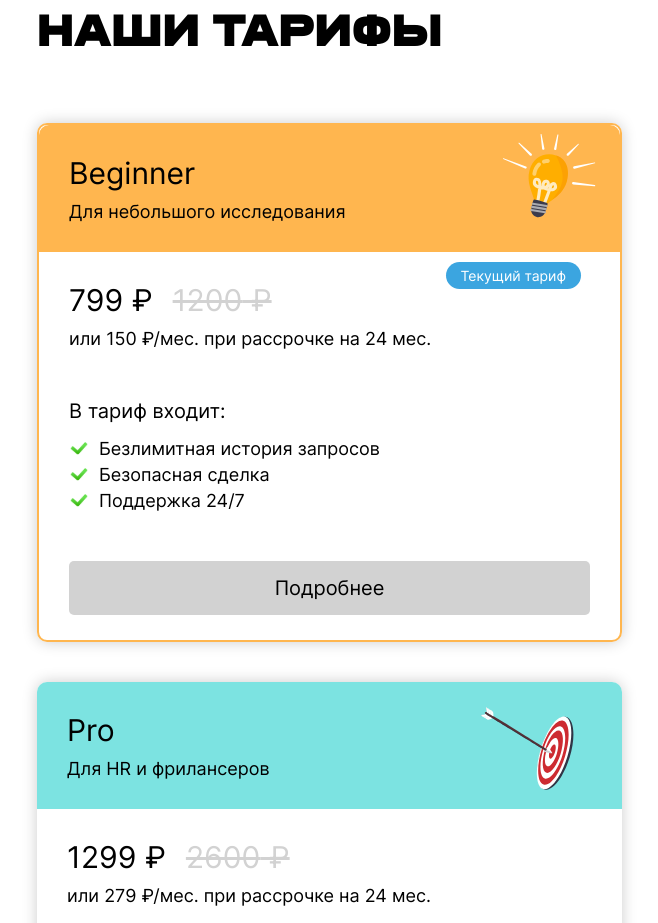
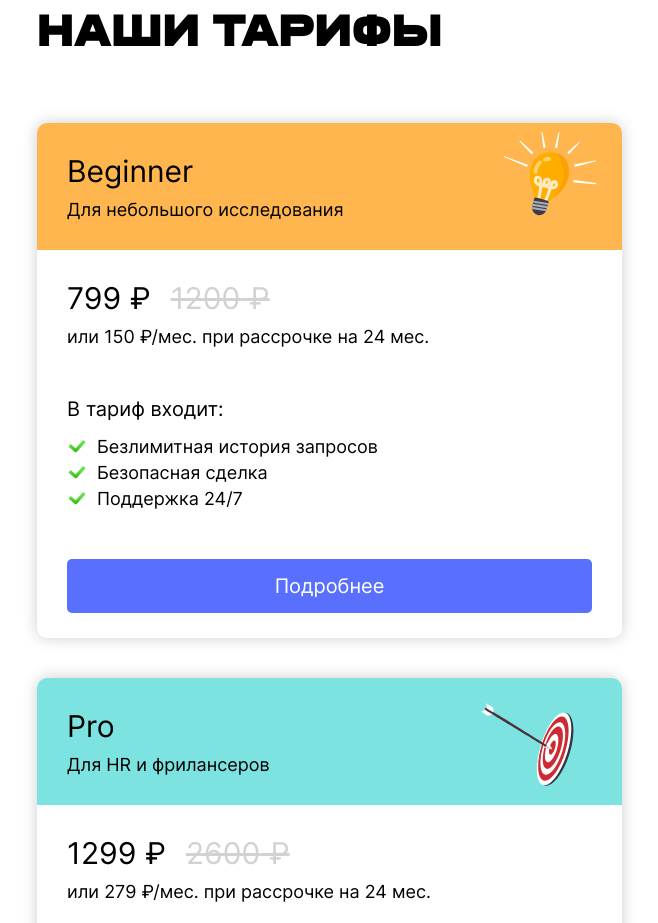
Before and after one commit to Dzasikivarasi/SCAN, a React (Vite) app: page / in a window 1280 px wide. Shown: the part 2020-2943 px from the top of the page, without its empty margins (23-681 px from the left). Built offline with nearby package versions, Linux system fonts and the light colour scheme.

Commit message:
add tarifs dependencies

```diff
--- a/src/pages/main-page/components/button.tsx
+++ b/src/pages/main-page/components/button.tsx
@@ -1,4 +1,7 @@
+import { useSelector } from "react-redux";
 import styles from "../main-page.module.scss";
+import { RootState } from "../../../store/store";
+import { AuthorizationStatus } from "../../../constants";
 
 type ButtonProps = {
   className: string;
@@ -13,6 +16,7 @@ export function Button({
   buttonText,
   buttonClickHandler,
 }: ButtonProps): JSX.Element {
+  const authStatus = useSelector((state: RootState) => state.user.authStatus);
   const onButtonClick = () => {
     if (buttonClickHandler) {
       buttonClickHandler();
@@ -21,7 +25,11 @@ export function Button({
 
   return (
     <button
-      className={`${styles[className]} ${classActive ? styles.active : ""}`}
+      className={`${styles[className]} ${
+        authStatus === AuthorizationStatus.Auth && classActive
+          ? styles.active
+          : ""
+      }`}
       onClick={onButtonClick}
     >
       {buttonText}
--- a/src/pages/main-page/components/tarif-card.tsx
+++ b/src/pages/main-page/components/tarif-card.tsx
@@ -2,16 +2,23 @@ import { CurrentTarif } from "./current-tarif";
 import styles from "../main-page.module.scss";
 import { TarifType } from "../../../types";
 import { Button } from "./button";
+import { useSelector } from "react-redux";
+import { RootState } from "../../../store/store";
+import { AuthorizationStatus } from "../../../constants";
 
 type TarifCardProps = {
   item: TarifType;
 };
 
 export function TarifCard({ item }: TarifCardProps): JSX.Element {
+  const authStatus = useSelector((state: RootState) => state.user.authStatus);
+
   return (
     <li
       className={`${styles["main_tarif-list-item"]} ${styles[item.type]} ${
-        item.active ? styles.active : ""
+        authStatus === AuthorizationStatus.Auth && item.active
+          ? styles.active
+          : ""
       }`}
     >
       <div
@@ -40,7 +47,9 @@ export function TarifCard({ item }: TarifCardProps): JSX.Element {
             ? `или ${item.installment} ₽/мес. при рассрочке на 24 мес.`
             : "Рассрочка не предусмотрена"}
         </p>
-        {item.active && <CurrentTarif />}
+        {authStatus === AuthorizationStatus.Auth && item.active && (
+          <CurrentTarif />
+        )}
       </div>
       <div className={styles["main_tarif-list-item-points"]}>
         <p className={styles["main_tarif-list-item-points-title"]}>
```
